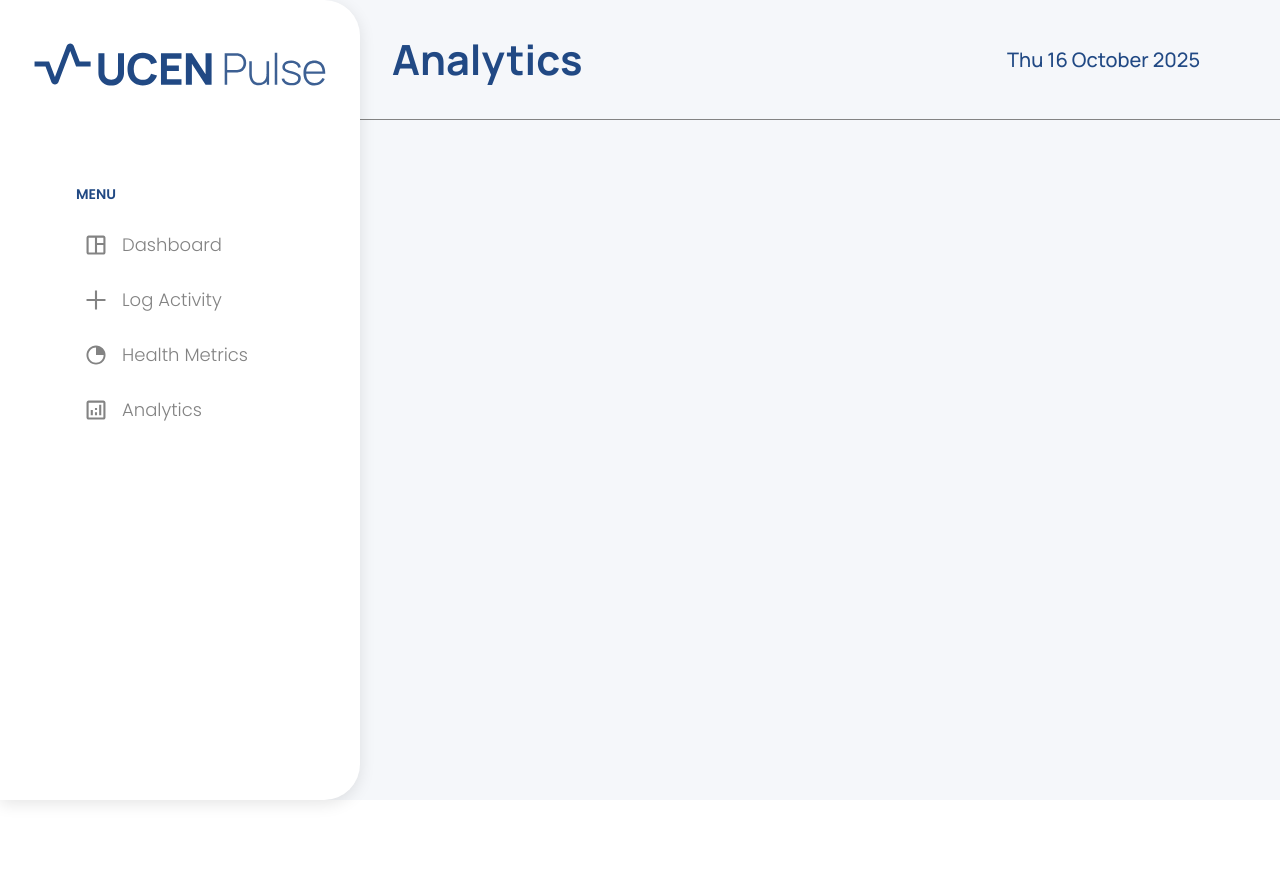
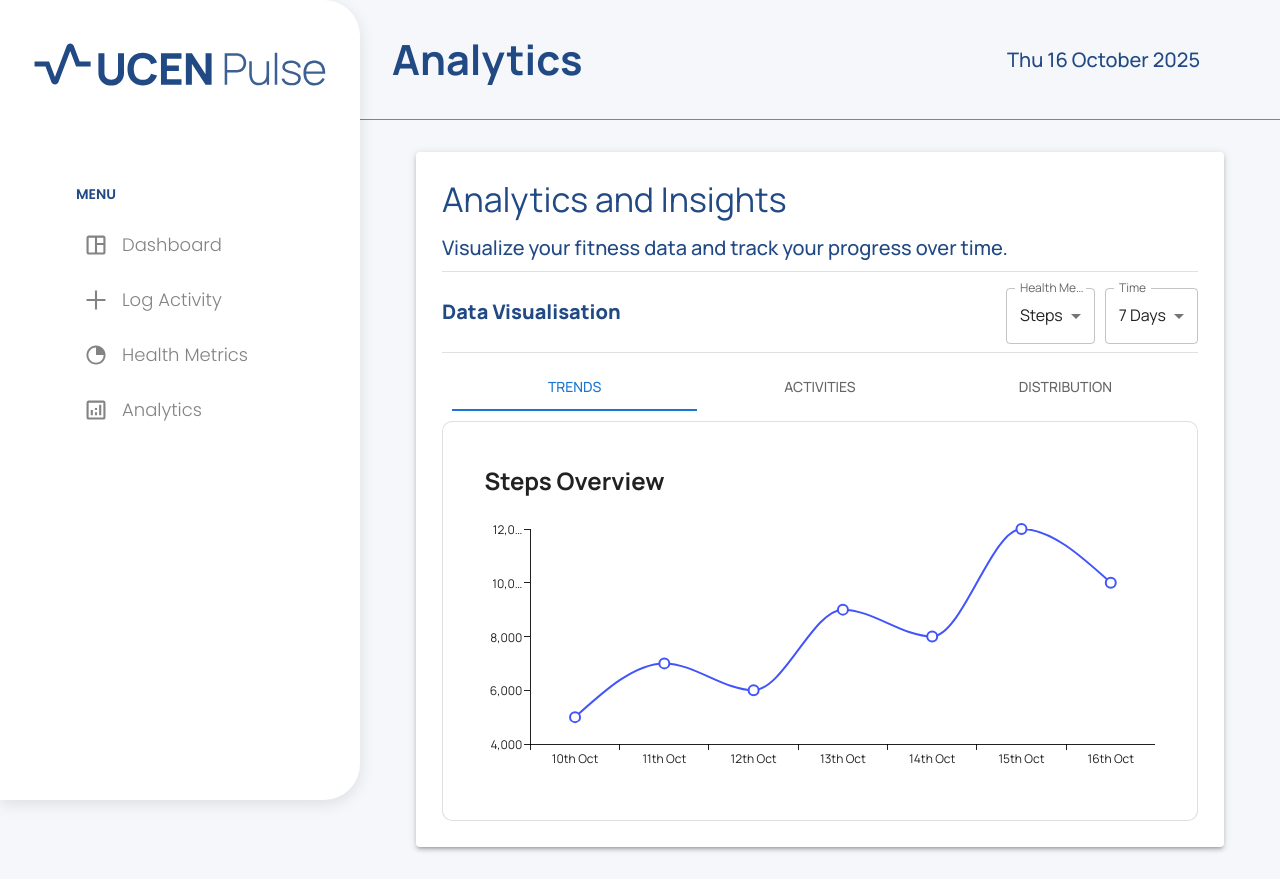
Before and after one commit to Liam2705/UCENPulse-Fitness-Tracker, a React (Vite) app: page /analytics in a window 1280 px wide. Before the commit the page ends 800 px from the top, so only its background shows below. Built offline with nearby package versions, Linux system fonts and the light colour scheme; some icons are missing.

Commit message:
added analytics page structure and more modular graphs with date range

```diff
--- a/src/components/DataVisualisation.jsx
+++ b/src/components/DataVisualisation.jsx
@@ -1,19 +1,97 @@
 import React from 'react';
 import {
+  Container,
   Box,
+  TextField,
+  MenuItem,
+  Button,
   Typography,
+  Paper,
+  Snackbar,
+  Divider,
   Tabs,
   Tab,
-  AppBar,
-  Button,
 } from '@mui/material';
 import { LineChart } from '@mui/x-charts';
+import CustomLineChart from '../components/charts/LineChart.jsx';
+const DataVisualization = () => {
 
-const DataVisualization = () => {
+  const [value, setValue] = React.useState(0);
+  const [healthMetric, setHealthMetric] = React.useState('steps');
+  const [timeMetric, setTimeMetric] = React.useState(7);
+
+  const handleChange = (event, newValue) => {
+    setValue(newValue);
+  };
+
+  const handleSubmit = (e) => {
+    e.preventDefault();
+  }
+
+  // Dynamically changes graph label to current selection
+  const lineGraphLabel = healthMetric.charAt(0).toUpperCase() + healthMetric.slice(1).replace(/([A-Z])/g, ' $1') + ' Overview';
+
+
 
   return (
 
-    <div></div>
+    <div>
+      <Container component="main" padding="10px" maxWidth="xl">
+        <Paper elevation={3} style={{ padding: '26px' }}>
+          <Typography variant="h4" align="left" color="var(--primary-colour)" gutterBottom>
+            Analytics and Insights
+          </Typography>
+          <Typography variant="h6" align="left" color="var(--primary-colour)" gutterBottom>
+            Visualize your fitness data and track your progress over time.
+          </Typography>
+          <Divider></Divider>
+          <Box display="flex" alignItems="center" justifyContent="space-between" flexWrap="wrap">
+            <Typography variant="h6" fontWeight={900} align="left" color="var(--primary-colour)" sx={{ flexGrow: 1 }}>
+              Data Visualisation
+            </Typography>
+            <Box display="flex" alignItems="center" flexWrap={"wrap"}>
+              <TextField
+                select
+                label="Health Metric"
+                value={healthMetric}
+                onChange={(e) => setHealthMetric(e.target.value)}
+                margin="normal"
+                sx={{ marginLeft: '10px' }}
+              >
+                <MenuItem value="steps">Steps</MenuItem>
+                <MenuItem value="waterIntake">Water Intake</MenuItem>
+                <MenuItem value="sleepHours">Sleep Hours</MenuItem>
+                <MenuItem value="caloriesBurned">Calories Burned</MenuItem>
+              </TextField>
+              <TextField
+                select
+                label="Time"
+                value={timeMetric}
+                onChange={(e) => setTimeMetric(e.target.value)}
+                margin="normal"
+                sx={{ marginLeft: '10px' }}
+              >
+                <MenuItem value="7">7 Days</MenuItem>
+                <MenuItem value="14">14 Days</MenuItem>
+                <MenuItem value="30">30 Days</MenuItem>
+              </TextField>
+            </Box>
+          </Box>
+          <Divider></Divider>
+          <Tabs
+            value={value}
+            onChange={handleChange}
+            variant='fullWidth'
+            sx={{ margin: '10px' }}
+          >
+            <Tab label="Trends" />
+            <Tab label="Activities" />
+            <Tab label="Distribution" />
+          </Tabs>
+          <CustomLineChart label={lineGraphLabel} numDays={timeMetric} />
+        </Paper>
+      </Container>
+    </div>
   );
 };
 
--- a/src/components/charts/LineChart.jsx
+++ b/src/components/charts/LineChart.jsx
@@ -1,9 +1,9 @@
 import * as React from 'react';
 import { LineChart } from '@mui/x-charts/LineChart';
 
-const getPastSevenDays = () => {
+const getPastDays = (numDays) => {
   const dates = [];
-  for (let i = 6; i >= 0; i--) {
+  for (let i = numDays - 1; i >= 0; i--) {
     const date = new Date();
     date.setDate(date.getDate() - i);
     dates.push(date);
@@ -19,14 +19,14 @@ const getOrdinalSuffix = (n) => {
 };
 
 // Temporary data for steps (in thousands)
-const temporaryStepsData = [5, 7, 6, 9, 8, 12, 10]; // e.g., 5 means 5000 steps
+const temporaryStepsData = [5, 7, 6, 9, 8, 12, 10];
 
-const daysData = getPastSevenDays();
+export default function CustomLineChart({label, numDays}) {
+  const daysData = getPastDays(numDays);
 
-export default function WeeklyStepsLineChart() {
   return (
     <div className="line-chart">
-      <h2>Weekly Steps Overview</h2>
+      <h2>{label}</h2>
       <LineChart
         xAxis={[
           {
--- a/src/components/forms/HealthMetricTracker.jsx
+++ b/src/components/forms/HealthMetricTracker.jsx
@@ -20,27 +20,40 @@ const Alert = React.forwardRef(function Alert(props, ref) {
 
 const HealthMetricTracker = () => {
 
-  const [steps, setSteps] = useState(0);
-  const [waterIntake, setWaterIntake] = useState(0);
-  const [sleepHours, setSleepHours] = useState(0);
-  const [caloriesBurned, setCaloriesBurned] = useState(0);
+  const [steps, setSteps] = useState('');
+  const [waterIntake, setWaterIntake] = useState('');
+  const [sleepHours, setSleepHours] = useState('');
+  const [caloriesBurned, setCaloriesBurned] = useState('');
   const [error, setError] = useState('');
 
   const handleSubmit = (e) => {
     e.preventDefault();
 
     const currentDate = new Date().toISOString().split('T')[0];
-    const healthMetrics = {currentDate, steps, waterIntake, sleepHours,caloriesBurned};
+
+    if (steps === '' || waterIntake === '' || sleepHours === '' || caloriesBurned === '') {
+      setError('Fields cannot be empty. Please fill in all metrics.');
+      return;
+    }
+
+    const healthMetrics = { date: currentDate, steps, waterIntake, sleepHours, caloriesBurned };
     console.log(healthMetrics);
 
-    const metrics = [];
-    metrics.push(healthMetrics);
-    localStorage.setItem('healthMetrics', JSON.stringify(healthMetrics));
+    const existingMetrics = JSON.parse(localStorage.getItem('healthMetrics')) || [];
+    const todayMetricsIndex = existingMetrics.findIndex(metric => metric.date === currentDate);
 
-    setSteps(0);
-    setWaterIntake(0);
-    setSleepHours(0);
-    setCaloriesBurned(0);
+    if (todayMetricsIndex !== -1) {
+      existingMetrics[todayMetricsIndex] = healthMetrics; // Update
+    } else {
+      existingMetrics.push(healthMetrics); // Add new entry
+    }
+
+    localStorage.setItem('healthMetrics', JSON.stringify(existingMetrics));
+
+    setSteps('');
+    setWaterIntake('');
+    setSleepHours('');
+    setCaloriesBurned('');
   };
 
   const handleClose = () => {
@@ -71,7 +84,7 @@ const HealthMetricTracker = () => {
           <TextField
             type="number"
             fullWidth
-                label="Water Intake"
+            label="Water Intake *"
             value={waterIntake}
             onChange={(e) => setWaterIntake(e.target.value)}
             margin="normal"
@@ -80,7 +93,7 @@ const HealthMetricTracker = () => {
           <TextField
             type="number"
             fullWidth
-                label="Hours of Sleep"
+            label="Hours of Sleep *"
             value={sleepHours}
             onChange={(e) => setSleepHours(e.target.value)}
             margin="normal"
@@ -89,7 +102,7 @@ const HealthMetricTracker = () => {
           <TextField
             type="number"
             fullWidth
-                label="Calories Burned"
+            label="Calories Burned *"
             value={caloriesBurned}
             onChange={(e) => setCaloriesBurned(e.target.value)}
             margin="normal"
@@ -99,7 +112,7 @@ const HealthMetricTracker = () => {
             type="submit"
             variant="contained"
             fullWidth
-                style={{ marginTop: '16px', backgroundColor: "var(--primary-colour)"}}
+            style={{ marginTop: '16px', backgroundColor: "var(--primary-colour)" }}
           >
             Save Metrics
           </Button>
@@ -110,8 +123,8 @@ const HealthMetricTracker = () => {
         <Typography variant="h5" align="left" color="var(--primary-colour)" gutterBottom>
           Today's Summary
         </Typography>
-        <Grid container spacing={3} sx={{justifyContent: "center", alignItems: "center",}}>
-          <Grid size={{sm:"auto", lg:3}}>
+        <Grid container spacing={3} sx={{ justifyContent: "center", alignItems: "center", }}>
+          <Grid size={{ sm: "auto", lg: 3 }}>
             <Card>
               <CardContent>
                 <Typography variant="h6" color="var(--primary-colour)">{getMetrics('steps')} steps</Typography>
@@ -119,7 +132,7 @@ const HealthMetricTracker = () => {
               </CardContent>
             </Card>
           </Grid >
-          <Grid size={{sm:"auto", lg:3}}>
+          <Grid size={{ sm: "auto", lg: 3 }}>
             <Card>
               <CardContent>
                 <Typography variant="h6" color="var(--primary-colour)">{getMetrics('waterIntake')} ml</Typography>
@@ -127,7 +140,7 @@ const HealthMetricTracker = () => {
               </CardContent>
             </Card>
           </Grid>
-          <Grid size={{sm:"auto", lg:3}}>
+          <Grid size={{ sm: "auto", lg: 3 }}>
             <Card>
               <CardContent>
                 <Typography variant="h6" color="var(--primary-colour)">{getMetrics('sleepHours')} hours</Typography>
@@ -135,7 +148,7 @@ const HealthMetricTracker = () => {
               </CardContent>
             </Card>
           </Grid>
-          <Grid size={{sm:"auto", lg:3}}>
+          <Grid size={{ sm: "auto", lg: 3 }}>
             <Card>
               <CardContent>
                 <Typography variant="h6" color="var(--primary-colour)">{getMetrics('caloriesBurned')} calories</Typography>
--- a/src/components/nav/Sidebar.jsx
+++ b/src/components/nav/Sidebar.jsx
@@ -9,18 +9,16 @@ import {SidebarMobile} from './SidebarMobile.jsx';
 
 function Sidebar() {
     return (
-        <>
             <nav className="sidebar">
                 <img src={logo} alt="logo" className="logo" />
                 <ul className = "menu">
                     <h3 className="menu-title">Menu</h3>
                     <a href="/" className="menu-text"><li className="menu-item"><img src={dashboard} className="menu-icon"/><p className="menu-text">Dashboard</p></li></a>
-                    <a href="log-activity" className="menu-text"><li className="menu-item"><img src={logActivity} className="menu-icon"/><a href="log-activity" className="menu-text">Log Activity</a></li></a>
-                    <a href="health-metrics" className="menu-text"><li className="menu-item"><img src={healthMetrics} className="menu-icon"/><a href="health-metrics" className="menu-text">Health Metrics</a></li></a>
-                    <a href="analytics" className="menu-text"><li className="menu-item"><img src={analytics} className="menu-icon"/><a href="analytics" className="menu-text">Analytics</a></li></a>
+                    <a href="log-activity" className="menu-text"><li className="menu-item"><img src={logActivity} className="menu-icon"/><p href="log-activity" className="menu-text">Log Activity</p></li></a>
+                    <a href="health-metrics" className="menu-text"><li className="menu-item"><img src={healthMetrics} className="menu-icon"/><p href="health-metrics" className="menu-text">Health Metrics</p></li></a>
+                    <a href="analytics" className="menu-text"><li className="menu-item"><img src={analytics} className="menu-icon"/><p href="analytics" className="menu-text">Analytics</p></li></a>
                 </ul>
             </nav>
-        </>
     );
 }
 
--- a/src/pages/Dashboard.jsx
+++ b/src/pages/Dashboard.jsx
@@ -9,7 +9,7 @@ import CaloriesCard from '../components/cards/CaloriesCard.jsx';
 import SleepCard from '../components/cards/SleepCard.jsx';
 import PieChart from '../components/charts/PieChart.jsx';
 import DoughnutChart from '../components/charts/DoughnutChart.jsx';
-import WeeklyStepsLineChart from '../components/charts/LineChart.jsx';
+import CustomLineChart from '../components/charts/LineChart.jsx';
 import AreaChart from '../components/charts/AreaChart.jsx';
 
 function Dashboard() {
@@ -26,7 +26,7 @@ function Dashboard() {
                     <WaterCard />
                     <CaloriesCard />
                     <SleepCard />
-                    <WeeklyStepsLineChart />
+                    <CustomLineChart label = {"Weekly Steps Overview"} numDays={7}/>
                     <PieChart />
                     <DoughnutChart />
                     <AreaChart />
```
Lines whose indentation alone changed are shown as unchanged.
